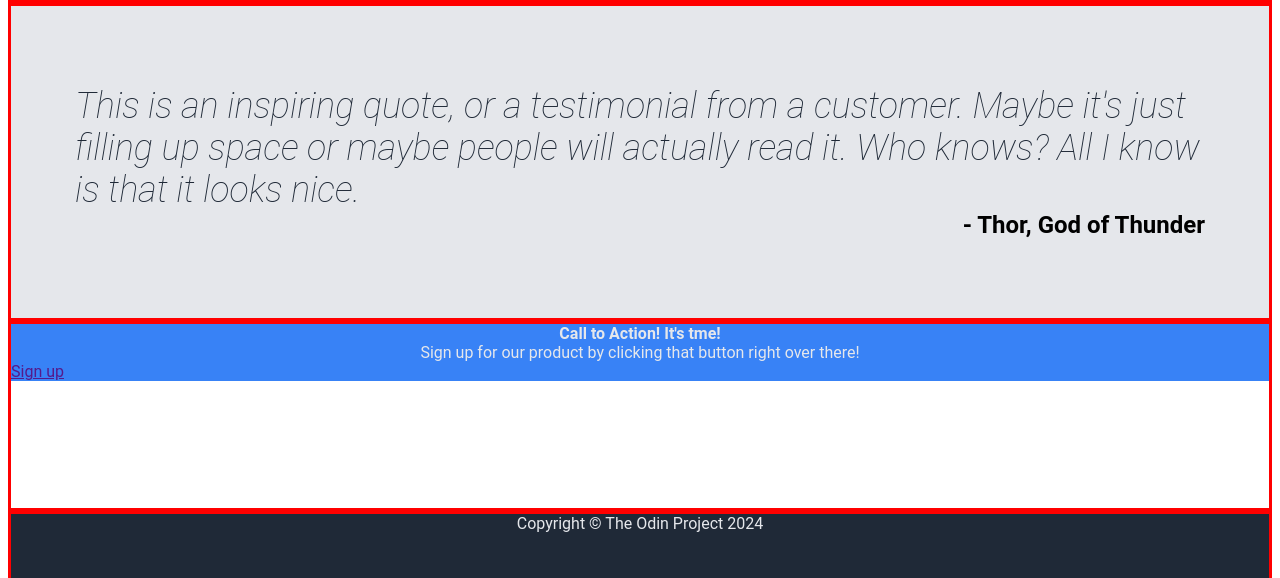
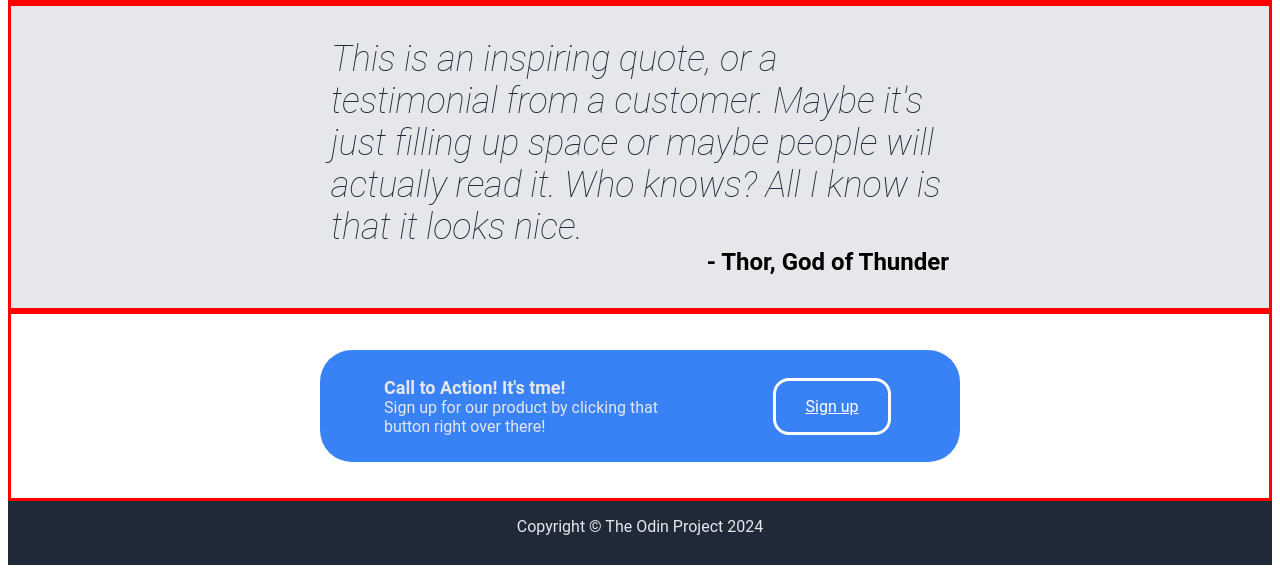
Before and after one commit to MCHDevelopment/odin-landingpage, a plain HTML site: page index.html in a window 1280 px wide. Shown: the part 532-1110 px from the top of the page. Drawn offline with Linux system fonts and the light colour scheme.

Commit message:
Quote, Action and Copyright finished, style.css removed

```diff
--- a/index.html
+++ b/index.html
@@ -9,7 +9,7 @@
     <link rel="stylesheet" href="pageInformationAreaLayout.css">
     <link rel="stylesheet" href="pageQuoteAreaLayout.css">
     <link rel="stylesheet" href="pageActionAreaLayout.css">
-    <link rel="stylesheet" href="pageCopyrightArea.css">
+    <link rel="stylesheet" href="pageCopyrightAreaLayout.css">
 
     <link rel="stylesheet" href="pageColors.css">
     <link rel="stylesheet" href="pageFonts.css">
@@ -91,7 +91,7 @@
                 <div class="actionText">Sign up for our product by clicking that button right over there!</div>
             </div>
             <div class="actionButton">
-                <a href="">Sign up</a>
+                <a class="actionLinkButton" href="">Sign up</a>
             </div>
         </div>
     </div>
--- a/pageActionAreaLayout.css
+++ b/pageActionAreaLayout.css
@@ -0,0 +1,42 @@
+
+.pageActionArea{
+    justify-content: center;
+    align-items: center;
+}
+
+.actionArea{
+    display: flex;
+    flex-direction: row;
+    justify-content: center;
+    align-items: center;
+    width: 50vw;
+    height: 14vh;
+    border-radius: 2em;
+}
+
+.actionInformation{
+    display: flex;
+    flex: 0.6;
+}
+
+.actionCaption, .actionText{
+    padding-left: 5vw;
+    text-align: left;
+}
+
+.actionButton{
+    display: flex;
+    align-items: center;
+    justify-content: center;
+    flex: 0.4;
+}
+
+.actionLinkButton {
+    display:flex;
+    text-align: center;
+    width: 5vw;
+    min-width: 5vw;
+    padding: 1em 1.5em;
+    border-style: solid;
+    border-radius: 1em;
+}
--- a/pageColors.css
+++ b/pageColors.css
@@ -10,8 +10,12 @@
     background-color: #E5E7EB;
 }
 
-.actionArea{
+.actionArea, .actionLinkButton{
     background-color: #3882F6;
+}
+
+.actionLinkButton {
+    border-color: white;
 }
 
 .welcomeImageArea{
--- /dev/null
+++ b/pageCopyrightAreaLayout.css
@@ -0,0 +1,4 @@
+.copyright{
+    justify-content: center;
+    padding: 2vh;
+}
--- a/pageFonts.css
+++ b/pageFonts.css
@@ -35,6 +35,7 @@
 }
 
 .actionCaption{
+    font-size: 18px;
     font-weight: bold;
 }
 
@@ -43,6 +44,10 @@
     text-align: center;
 }
 
+.actionButton a {
+    color: white;
+}
+
 .copyright{
     color: #E5E7EB;
     text-align: center;
--- a/pageLayout.css
+++ b/pageLayout.css
@@ -19,6 +19,6 @@
     height: 8vh;
     min-height: 8vh;
 
-    border-color: red;
-    border-style: solid;
+    /*border-color: red;
+    border-style: solid;*/
 }
--- a/pageQuoteAreaLayout.css
+++ b/pageQuoteAreaLayout.css
@@ -1,5 +1,8 @@
 .pageQuoteArea
 {
     justify-content: center;
-    padding: 8vh;
+    padding-top: 4vh;
+    padding-bottom: 4vh;
+    padding-left: 25vw;
+    padding-right: 25vw;
 }
--- a/styles.css
+++ /dev/null
@@ -1,25 +0,0 @@
-
-
-.navigationAreaLeft {
-  display: flex;
-  flex-direction: row;
-}
-
-.navigationAreaLeft a {
-  flex: 1
-}
-
-.copyright{
-    justify-content: center;
-    padding: 2vh;
-}
-
-.fourthFifth{
-    justify-content: center;
-    align-items: center;
-}
-
-.actionArea{
-    width: 50vw;
-    height: 18vh;
-}
```
Also changed, not shown: pageCopyrightArea.css (deleted).
